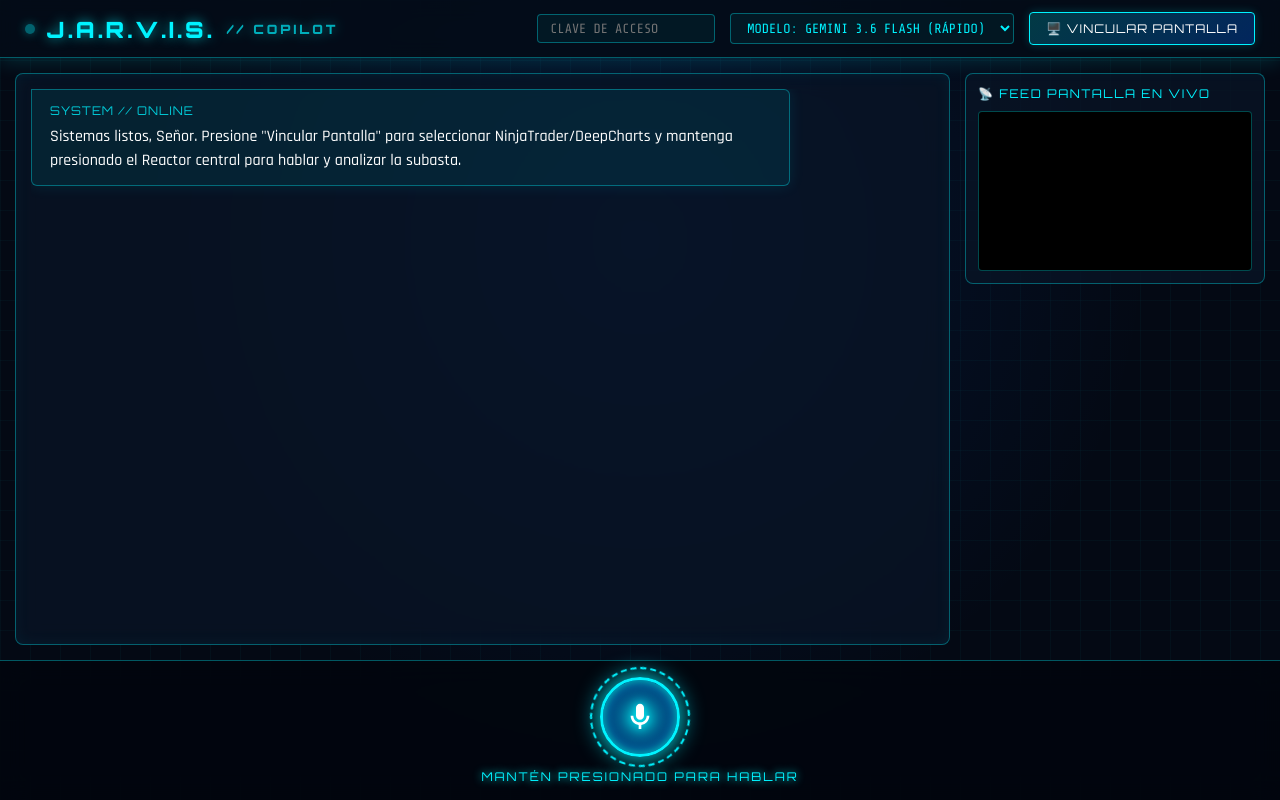
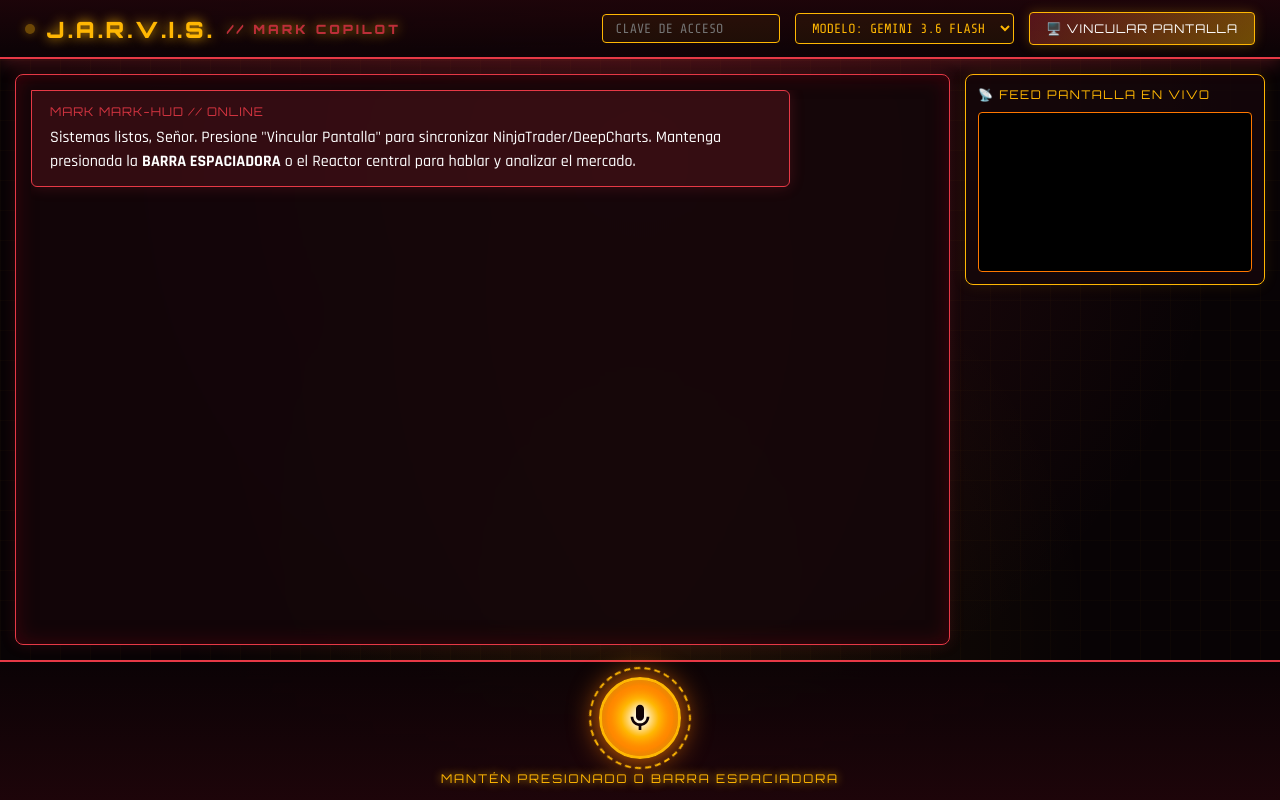
Before and after one commit to sandronavas997/jarvis-app, a FastAPI app: page / in a window 1280 px wide. Run offline with FastAPI, Linux system fonts and the light colour scheme.

Commit message:
Update index.html

```diff
--- a/templates/index.html
+++ b/templates/index.html
@@ -3,20 +3,22 @@
 <head>
     <meta charset="UTF-8">
     <meta name="viewport" content="width=device-width, initial-scale=1.0">
-    <title>J.A.R.V.I.S. // TACTICAL TRADING COPILOT</title>
+    <title>J.A.R.V.I.S. // MARK-HUD TRADING COPILOT</title>
     <!-- Fuentes Futuristas Stark HUD -->
     <link rel="preconnect" href="https://fonts.googleapis.com">
     <link rel="preconnect" href="https://fonts.gstatic.com" crossorigin>
     <link href="https://fonts.googleapis.com/css2?family=Orbitron:wght@400;600;800;900&family=Rajdhani:wght@500;600;700&family=Share+Tech+Mono&display=swap" rel="stylesheet">
     <style>
         :root {
-            --bg-dark: #040914;
-            --panel-bg: rgba(8, 20, 38, 0.75);
-            --cyan-glow: #00f3ff;
-            --blue-glow: #0066ff;
-            --gold-glow: #ffb700;
-            --red-glow: #ff2a5f;
-            --border-glow: rgba(0, 243, 255, 0.35);
+            --bg-dark: #080305;
+            --panel-bg: rgba(20, 6, 10, 0.85);
+            --stark-gold: #ffb703;
+            --stark-orange: #ff7700;
+            --stark-red: #e63946;
+            --crimson-dark: #66000e;
+            --cyan-core: #00f3ff;
+            --gold-glow: rgba(255, 183, 3, 0.4);
+            --red-glow: rgba(230, 57, 70, 0.5);
             --font-hud: 'Orbitron', sans-serif;
             --font-body: 'Rajdhani', sans-serif;
             --font-code: 'Share Tech Mono', monospace;
@@ -32,11 +34,12 @@
         body {
             background-color: var(--bg-dark);
             background-image:
-                radial-gradient(circle at 50% 30%, rgba(0, 102, 255, 0.12) 0%, transparent 60%),
-                linear-gradient(rgba(0, 243, 255, 0.03) 1px, transparent 1px),
-                linear-gradient(90deg, rgba(0, 243, 255, 0.03) 1px, transparent 1px);
-            background-size: 100% 100%, 30px 30px, 30px 30px;
-            color: #d1f4ff;
+                radial-gradient(circle at 50% 20%, rgba(230, 57, 70, 0.15) 0%, transparent 65%),
+                radial-gradient(circle at 50% 80%, rgba(255, 183, 3, 0.08) 0%, transparent 50%),
+                linear-gradient(rgba(255, 183, 3, 0.02) 1px, transparent 1px),
+                linear-gradient(90deg, rgba(255, 183, 3, 0.02) 1px, transparent 1px);
+            background-size: 100% 100%, 100% 100%, 30px 30px, 30px 30px;
+            color: #ffe6e8;
             font-family: var(--font-body);
             height: 100vh;
             overflow: hidden;
@@ -50,9 +53,9 @@
             justify-content: space-between;
             align-items: center;
             padding: 12px 25px;
-            background: rgba(4, 12, 24, 0.85);
-            border-bottom: 1px solid var(--border-glow);
-            box-shadow: 0 4px 20px rgba(0, 243, 255, 0.15);
+            background: linear-gradient(180deg, rgba(30, 5, 10, 0.95) 0%, rgba(12, 3, 6, 0.9) 100%);
+            border-bottom: 2px solid var(--stark-red);
+            box-shadow: 0 4px 20px rgba(230, 57, 70, 0.3);
             backdrop-filter: blur(10px);
             z-index: 10;
         }
@@ -62,8 +65,8 @@
             font-size: 1.4rem;
             font-weight: 900;
             letter-spacing: 3px;
-            color: var(--cyan-glow);
-            text-shadow: 0 0 12px rgba(0, 243, 255, 0.7);
+            color: var(--stark-gold);
+            text-shadow: 0 0 12px var(--stark-gold);
             display: flex;
             align-items: center;
             gap: 12px;
@@ -72,9 +75,9 @@
         .status-dot {
             width: 10px;
             height: 10px;
-            background-color: var(--cyan-glow);
+            background-color: var(--stark-gold);
             border-radius: 50%;
-            box-shadow: 0 0 10px var(--cyan-glow);
+            box-shadow: 0 0 10px var(--stark-gold);
             animation: blink 2s infinite;
         }
 
@@ -90,9 +93,9 @@
         }
 
         .hud-input, .hud-select {
-            background: rgba(0, 243, 255, 0.05);
-            border: 1px solid var(--border-glow);
-            color: var(--cyan-glow);
+            background: rgba(255, 183, 3, 0.06);
+            border: 1px solid var(--stark-gold);
+            color: var(--stark-gold);
             font-family: var(--font-code);
             padding: 6px 12px;
             border-radius: 4px;
@@ -101,13 +104,13 @@
         }
 
         .hud-input:focus, .hud-select:focus {
-            border-color: var(--cyan-glow);
-            box-shadow: 0 0 10px rgba(0, 243, 255, 0.4);
+            border-color: var(--stark-orange);
+            box-shadow: 0 0 12px var(--stark-orange);
         }
 
         .btn-stream {
-            background: linear-gradient(135deg, rgba(0, 243, 255, 0.2), rgba(0, 102, 255, 0.3));
-            border: 1px solid var(--cyan-glow);
+            background: linear-gradient(135deg, rgba(230, 57, 70, 0.3), rgba(255, 183, 3, 0.4));
+            border: 1px solid var(--stark-gold);
             color: #ffffff;
             font-family: var(--font-hud);
             font-size: 0.75rem;
@@ -116,13 +119,13 @@
             cursor: pointer;
             letter-spacing: 1px;
             transition: all 0.3s ease;
-            box-shadow: 0 0 10px rgba(0, 243, 255, 0.2);
+            box-shadow: 0 0 12px rgba(255, 183, 3, 0.25);
         }
 
         .btn-stream:hover {
-            background: var(--cyan-glow);
+            background: var(--stark-gold);
             color: #000;
-            box-shadow: 0 0 20px var(--cyan-glow);
+            box-shadow: 0 0 20px var(--stark-gold);
         }
 
         /* MAIN CONTAINER */
@@ -134,17 +137,17 @@
             overflow: hidden;
         }
 
-        /* LEFT: CHAT & DIAGNOSTICS */
+        /* CHAT PANEL */
         .chat-panel {
             flex: 1;
             background: var(--panel-bg);
-            border: 1px solid var(--border-glow);
+            border: 1px solid var(--stark-red);
             border-radius: 8px;
             backdrop-filter: blur(12px);
             display: flex;
             flex-direction: column;
             padding: 15px;
-            box-shadow: inset 0 0 15px rgba(0, 243, 255, 0.05);
+            box-shadow: inset 0 0 20px rgba(102, 0, 14, 0.5), 0 0 15px rgba(230, 57, 70, 0.15);
             overflow: hidden;
         }
 
@@ -161,7 +164,7 @@
             width: 5px;
         }
         .chat-messages::-webkit-scrollbar-thumb {
-            background: var(--border-glow);
+            background: var(--stark-red);
             border-radius: 3px;
         }
 
@@ -182,20 +185,20 @@
 
         .msg-user {
             align-self: flex-end;
-            background: rgba(0, 102, 255, 0.25);
-            border: 1px solid rgba(0, 102, 255, 0.6);
-            color: #e0f4ff;
+            background: rgba(255, 183, 3, 0.15);
+            border: 1px solid var(--stark-gold);
+            color: #fff4d9;
             border-top-right-radius: 0;
-            box-shadow: 0 0 10px rgba(0, 102, 255, 0.2);
+            box-shadow: 0 0 10px rgba(255, 183, 3, 0.2);
         }
 
         .msg-jarvis {
             align-self: flex-start;
-            background: rgba(0, 243, 255, 0.08);
-            border: 1px solid var(--border-glow);
+            background: rgba(230, 57, 70, 0.15);
+            border: 1px solid var(--stark-red);
             color: #ffffff;
             border-top-left-radius: 0;
-            box-shadow: 0 0 15px rgba(0, 243, 255, 0.1);
+            box-shadow: 0 0 15px rgba(230, 57, 70, 0.2);
         }
 
         .msg-header {
@@ -203,11 +206,11 @@
             font-size: 0.75rem;
             letter-spacing: 1px;
             margin-bottom: 5px;
-            opacity: 0.8;
+            opacity: 0.9;
         }
 
-        .msg-user .msg-header { color: #80c4ff; }
-        .msg-jarvis .msg-header { color: var(--cyan-glow); }
+        .msg-user .msg-header { color: var(--stark-gold); }
+        .msg-jarvis .msg-header { color: var(--stark-red); }
 
         /* RIGHT: SCREEN PREVIEW HUD */
         .hud-side-panel {
@@ -219,18 +222,19 @@
 
         .preview-box {
             background: var(--panel-bg);
-            border: 1px solid var(--border-glow);
+            border: 1px solid var(--stark-gold);
             border-radius: 8px;
             padding: 12px;
             display: flex;
             flex-direction: column;
             align-items: center;
+            box-shadow: 0 0 15px rgba(255, 183, 3, 0.1);
         }
 
         .preview-title {
             font-family: var(--font-hud);
             font-size: 0.75rem;
-            color: var(--cyan-glow);
+            color: var(--stark-gold);
             letter-spacing: 1.5px;
             margin-bottom: 10px;
             width: 100%;
@@ -241,20 +245,20 @@
             width: 100%;
             height: 160px;
             object-fit: cover;
-            border: 1px solid rgba(0, 243, 255, 0.3);
+            border: 1px solid var(--stark-orange);
             border-radius: 4px;
             background: #000;
         }
 
-        /* ARC REACTOR CENTER CONTROL */
+        /* ARC REACTOR CENTER CONTROL MARK VIBE */
         .control-footer {
             height: 140px;
             display: flex;
             justify-content: center;
             align-items: center;
             position: relative;
-            background: rgba(2, 6, 14, 0.9);
-            border-top: 1px solid var(--border-glow);
+            background: linear-gradient(180deg, rgba(12, 3, 6, 0.9) 0%, rgba(30, 5, 10, 0.98) 100%);
+            border-top: 2px solid var(--stark-red);
             backdrop-filter: blur(15px);
         }
 
@@ -267,12 +271,12 @@
         }
 
         .arc-reactor {
-            width: 80px;
-            height: 80px;
+            width: 82px;
+            height: 82px;
             border-radius: 50%;
-            background: radial-gradient(circle, rgba(0,243,255,0.8) 0%, rgba(0,102,255,0.4) 60%, rgba(0,0,0,0.9) 100%);
-            border: 3px solid var(--cyan-glow);
-            box-shadow: 0 0 25px var(--cyan-glow), inset 0 0 15px var(--cyan-glow);
+            background: radial-gradient(circle, #ffffff 0%, var(--stark-gold) 35%, var(--stark-orange) 60%, var(--crimson-dark) 100%);
+            border: 3px solid var(--stark-gold);
+            box-shadow: 0 0 30px var(--stark-orange), inset 0 0 15px var(--stark-gold);
             cursor: pointer;
             display: flex;
             justify-content: center;
@@ -284,11 +288,11 @@
         .arc-reactor::before {
             content: '';
             position: absolute;
-            width: 96px;
-            height: 96px;
+            width: 98px;
+            height: 98px;
             border-radius: 50%;
-            border: 2px dashed var(--cyan-glow);
-            animation: spin 12s linear infinite;
+            border: 2px dashed var(--stark-gold);
+            animation: spin 10s linear infinite;
         }
 
         @keyframes spin {
@@ -296,31 +300,36 @@
         }
 
         .arc-reactor.active {
-            background: radial-gradient(circle, rgba(255,42,95,0.9) 0%, rgba(255,183,0,0.5) 60%, rgba(0,0,0,0.9) 100%);
-            border-color: var(--red-glow);
-            box-shadow: 0 0 45px var(--red-glow), inset 0 0 25px var(--red-glow);
-            transform: scale(1.08);
+            background: radial-gradient(circle, #ffffff 0%, var(--cyan-core) 45%, var(--stark-red) 75%, #000000 100%);
+            border-color: var(--cyan-core);
+            box-shadow: 0 0 50px var(--cyan-core), inset 0 0 25px var(--cyan-core);
+            transform: scale(1.1);
         }
 
         .arc-reactor.active::before {
-            border-color: var(--red-glow);
-            animation-duration: 4s;
+            border-color: var(--cyan-core);
+            animation-duration: 3s;
         }
 
         .arc-icon {
             width: 32px;
             height: 32px;
+            fill: #110306;
+            filter: drop-shadow(0 0 4px rgba(255, 255, 255, 0.8));
+        }
+
+        .arc-reactor.active .arc-icon {
             fill: #ffffff;
-            filter: drop-shadow(0 0 5px var(--cyan-glow));
+            filter: drop-shadow(0 0 6px var(--cyan-core));
         }
 
         .arc-status {
             font-family: var(--font-hud);
             font-size: 0.75rem;
-            color: var(--cyan-glow);
+            color: var(--stark-gold);
             letter-spacing: 2px;
             margin-top: 12px;
-            text-shadow: 0 0 8px var(--cyan-glow);
+            text-shadow: 0 0 8px var(--stark-gold);
         }
 
         canvas { display: none; }
@@ -332,15 +341,15 @@
     <header>
         <div class="brand-title">
             <div class="status-dot"></div>
-            J.A.R.V.I.S. <span style="font-size: 0.8rem; opacity: 0.7;">// COPILOT</span>
+            J.A.R.V.I.S. <span style="font-size: 0.8rem; opacity: 0.8; color: var(--stark-red);">// MARK COPILOT</span>
         </div>
 
         <div class="hud-controls">
             <input type="password" id="access-key" class="hud-input" placeholder="CLAVE DE ACCESO" autocomplete="off">
 
             <select id="model-select" class="hud-select">
-                <option value="flash">MODELO: GEMINI 3.6 FLASH (RÁPIDO)</option>
-                <option value="pro">MODELO: GEMINI 3.6 PRO (PROFUNDO)</option>
+                <option value="flash">MODELO: GEMINI 3.6 FLASH</option>
+                <option value="pro">MODELO: GEMINI 3.6 PRO</option>
             </select>
 
             <button id="btn-bind-screen" class="btn-stream">🖥️ VINCULAR PANTALLA</button>
@@ -353,8 +362,8 @@
         <div class="chat-panel">
             <div id="chat-messages" class="chat-messages">
                 <div class="msg msg-jarvis">
-                    <div class="msg-header">SYSTEM // ONLINE</div>
-                    Sistemas listos, Señor. Presione "Vincular Pantalla" para seleccionar NinjaTrader/DeepCharts y mantenga presionado el Reactor central para hablar y analizar la subasta.
+                    <div class="msg-header">MARK MARK-HUD // ONLINE</div>
+                    Sistemas listos, Señor. Presione "Vincular Pantalla" para sincronizar NinjaTrader/DeepCharts. Mantenga presionada la <b>BARRA ESPACIADORA</b> o el Reactor central para hablar y analizar el mercado.
                 </div>
             </div>
         </div>
@@ -368,7 +377,7 @@
         </div>
     </div>
 
-    <!-- ARC REACTOR PUSH TO TALK FOOTER -->
+    <!-- ARC REACTOR FOOTER -->
     <div class="control-footer">
         <div class="arc-reactor-wrapper">
             <div id="arc-btn" class="arc-reactor">
@@ -377,7 +386,7 @@
                     <path d="M17 11c0 2.76-2.24 5-5 5s-5-2.24-5-5H5c0 3.53 2.61 6.43 6 6.92V21h2v-3.08c3.39-.49 6-3.39 6-6.92h-2z"/>
                 </svg>
             </div>
-            <div id="arc-status" class="arc-status">MANTÉN PRESIONADO PARA HABLAR</div>
+            <div id="arc-status" class="arc-status">MANTÉN PRESIONADO O BARRA ESPACIADORA</div>
         </div>
     </div>
 
@@ -398,8 +407,9 @@
         let recognition = null;
         let spokenTranscript = "";
         let isListening = false;
+        let spacePressed = false;
 
-        // Cargar clave guardada previamente
+        // Cargar clave guardada
         accessKeyInput.value = localStorage.getItem('jarvis_key') || '';
         accessKeyInput.addEventListener('input', () => {
             localStorage.setItem('jarvis_key', accessKeyInput.value);
@@ -431,23 +441,23 @@
                 });
                 screenPreview.srcObject = screenStream;
                 btnBindScreen.innerText = "✓ PANTALLA VINCULADA";
-                btnBindScreen.style.borderColor = "var(--cyan-glow)";
+                btnBindScreen.style.borderColor = "var(--stark-gold)";
             } catch (err) {
                 console.error("Error al vincular pantalla:", err);
                 alert("No se pudo compartir la pantalla.");
             }
         });
 
-        // Eventos de Presionar y Soltar (Mouse & Touch)
+        // Eventos de Activación (Mouse, Touch y Barra Espaciadora)
         const startListening = (e) => {
-            e.preventDefault();
+            if (e) e.preventDefault();
             if (isListening) return;
             isListening = true;
             spokenTranscript = "";
 
             arcBtn.classList.add('active');
             arcStatus.innerText = "ESCUCHANDO & ANALIZANDO...";
-            arcStatus.style.color = "var(--red-glow)";
+            arcStatus.style.color = "var(--cyan-core)";
 
             if (recognition) {
                 try { recognition.start(); } catch(e){}
@@ -455,19 +465,19 @@
         };
 
         const stopListeningAndSend = async (e) => {
-            e.preventDefault();
+            if (e) e.preventDefault();
             if (!isListening) return;
             isListening = false;
 
             arcBtn.classList.remove('active');
             arcStatus.innerText = "PROCESANDO SUBASTA...";
-            arcStatus.style.color = "var(--gold-glow)";
+            arcStatus.style.color = "var(--stark-gold)";
 
             if (recognition) {
                 try { recognition.stop(); } catch(e){}
             }
 
-            // Capturar la imagen actual de la pantalla
+            // Captura instantánea de la pantalla en vivo
             let imageBlob = null;
             if (screenStream && screenStream.active) {
                 const videoTrack = screenStream.getVideoTracks()[0];
@@ -481,26 +491,51 @@
 
                     imageBlob = await new Promise(resolve => captureCanvas.toBlob(resolve, 'image/jpeg', 0.85));
                 } catch(err) {
-                    console.log("Fallback canvas capture", err);
+                    console.log("Fallback capture", err);
                 }
             }
 
-            const promptText = spokenTranscript.trim() || "Analice el estado del mercado en esta captura de pantalla.";
+            const promptText = spokenTranscript.trim() || "Analice la posición actual y la acción del precio en esta captura.";
             addMessage('user', promptText);
 
-            // Enviar petición al Backend
             await sendToJarvis(promptText, imageBlob);
 
-            arcStatus.innerText = "MANTÉN PRESIONADO PARA HABLAR";
-            arcStatus.style.color = "var(--cyan-glow)";
+            arcStatus.innerText = "MANTÉN PRESIONADO O BARRA ESPACIADORA";
+            arcStatus.style.color = "var(--stark-gold)";
         };
 
+        // Escuchadores Mouse/Touch
         arcBtn.addEventListener('mousedown', startListening);
         arcBtn.addEventListener('mouseup', stopListeningAndSend);
         arcBtn.addEventListener('mouseleave', stopListeningAndSend);
 
         arcBtn.addEventListener('touchstart', startListening);
         arcBtn.addEventListener('touchend', stopListeningAndSend);
+
+        // Escuchadores Tecla Espacio
+        document.addEventListener('keydown', (e) => {
+            if (e.code === 'Space') {
+                if (['INPUT', 'TEXTAREA', 'SELECT'].includes(document.activeElement.tagName)) {
+                    return;
+                }
+                e.preventDefault();
+                if (e.repeat || spacePressed) return;
+                spacePressed = true;
+                startListening(e);
+            }
+        });
+
+        document.addEventListener('keyup', (e) => {
+            if (e.code === 'Space') {
+                if (['INPUT', 'TEXTAREA', 'SELECT'].includes(document.activeElement.tagName)) {
+                    return;
+                }
+                e.preventDefault();
+                if (!spacePressed) return;
+                spacePressed = false;
+                stopListeningAndSend(e);
+            }
+        });
 
         // Envío POST a la API
         async function sendToJarvis(text, blob) {
```
